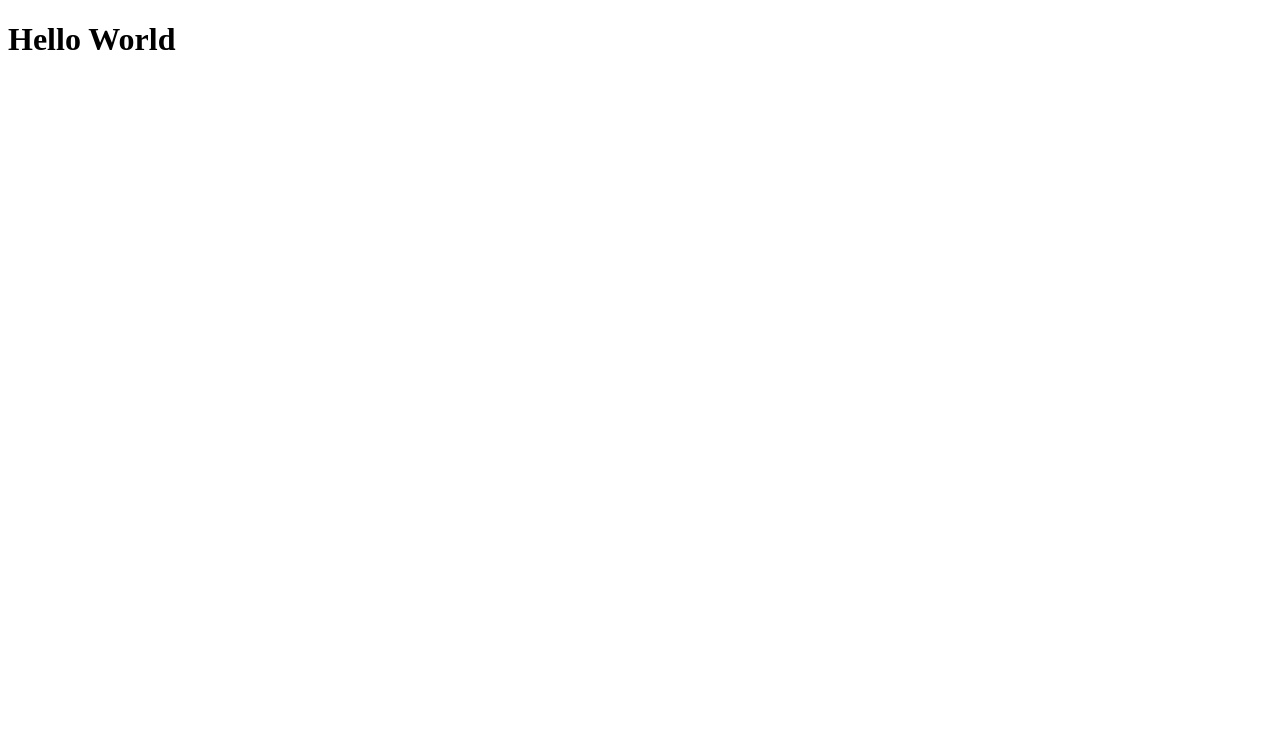
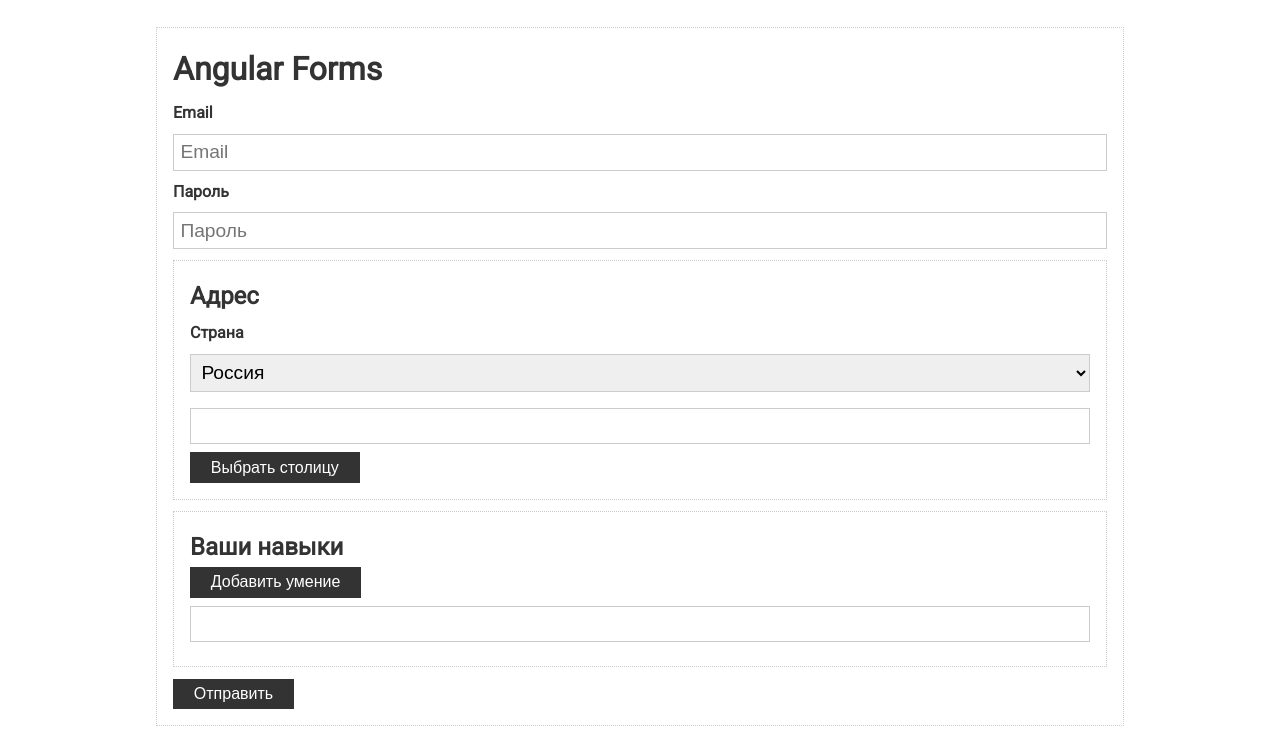
Before and after one commit to Ahmet-KG/LearnAngular, an Angular app in the folder forms-and-validation/: page / in a window 1280 px wide. Shown: the top 748 px of the page. Built offline with nearby package versions, Linux system fonts and the light colour scheme.

Commit message:
adding some styles

```diff
--- a/forms-and-validation/src/app/app.component.html
+++ b/forms-and-validation/src/app/app.component.html
@@ -1,3 +1,49 @@
-<div>
-  <h1>Hello World</h1>
+<div class="container">
+  <form class="card">
+    <h1>Angular Forms</h1>
+
+    <div class="form-control">
+      <label>Email</label>
+      <input type="text" placeholder="Email">
+      <div class="validation"></div>
+    </div>
+
+    <div class="form-control">
+      <label>Пароль</label>
+      <input type="password" placeholder="Пароль">
+      <div class="validation"></div>
+    </div>
+
+    <div class="card">
+      <h2>Адрес</h2>
+
+      <div class="form-control">
+        <label>Страна</label>
+
+        <select>
+          <option value="ru">Россия</option>
+          <option value="ua">Украина</option>
+          <option value="by">Беларусь</option>
+        </select>
+      </div>
+
+      <div class="form-control">
+        <input type="text">
+      </div>
+
+      <button class="btn">Выбрать столицу</button>
+    </div>
+
+    <div class="card">
+      <h2>Ваши навыки</h2>
+      <button class="btn">Добавить умение</button>
+      <div class="form-control">
+        <label></label>
+        <input type="text">
+      </div>
+    </div>
+
+    <button class="btn">Отправить</button>
+
+  </form>
 </div>
--- a/forms-and-validation/src/app/app.component.scss
+++ b/forms-and-validation/src/app/app.component.scss
@@ -0,0 +1,3 @@
+p {
+  font-size: 1.5rem;
+}
--- a/forms-and-validation/src/app/app.component.ts
+++ b/forms-and-validation/src/app/app.component.ts
@@ -6,5 +6,5 @@
   styleUrls: ['./app.component.scss']
 })
 export class AppComponent {
-  title = 'client-side';
+
 }
--- a/forms-and-validation/src/styles.scss
+++ b/forms-and-validation/src/styles.scss
@@ -0,0 +1,102 @@
+@import url('https://fonts.googleapis.com/css?family=Roboto');
+
+* {
+  box-sizing: border-box;
+  margin: 0;
+  padding: 0;
+}
+
+body {
+  font-family: 'Roboto', sans-serif;
+  font-size: 1rem;
+  line-height: 1.6;
+  background-color: #fff;
+  color: #333;
+}
+
+.container {
+  max-width: 1000px;
+  margin: 0 auto;
+  padding: 1rem;
+}
+
+a {
+  text-decoration: none;
+}
+
+a:hover {
+  color: #666;
+}
+
+ul {
+  list-style: none;
+}
+
+img {
+  width: 100%;
+}
+
+.btn {
+  display: inline-block;
+  background: #333333;
+  color: #fff;
+  padding: 0.4rem 1.3rem;
+  font-size: 1rem;
+  border: none;
+  cursor: pointer;
+  margin-right: 0.5rem;
+  transition: opacity 0.2s ease-in;
+  outline: none;
+
+  &:disabled {
+    background: #ccc;
+    color: #000;
+    cursor: not-allowed;
+  }
+}
+
+.btn:hover {
+  opacity: 0.8;
+}
+
+.form-control {
+  display: block;
+  margin-top: 0.3rem;
+  margin-bottom: .5rem;
+
+  label {
+    display: block;
+    font-weight: bold;
+    font-size: 1rem;
+    margin-bottom: .5rem;
+  }
+
+  input {
+    margin-bottom: 0;
+  }
+
+  .validation {
+    color: red;
+  }
+}
+
+.card {
+  padding: 1rem;
+  border: #ccc 1px dotted;
+  margin: 0.7rem 0;
+}
+
+input,
+select,
+textarea {
+  display: block;
+  width: 100%;
+  padding: 0.4rem;
+  font-size: 1.2rem;
+  border: 1px solid #ccc;
+  margin-bottom: 1rem;
+}
+
+hr {
+  margin: .5rem 0;
+}
```
